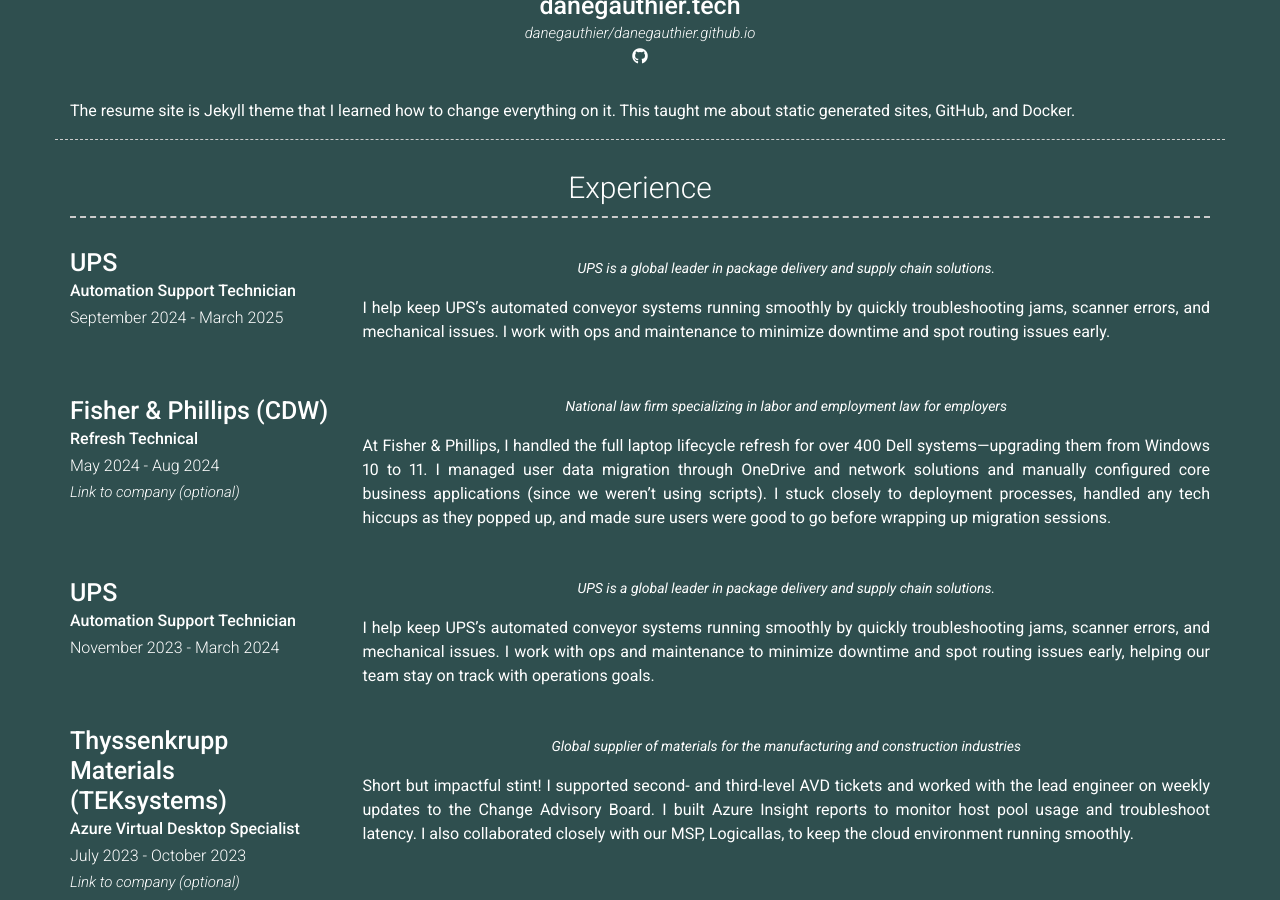
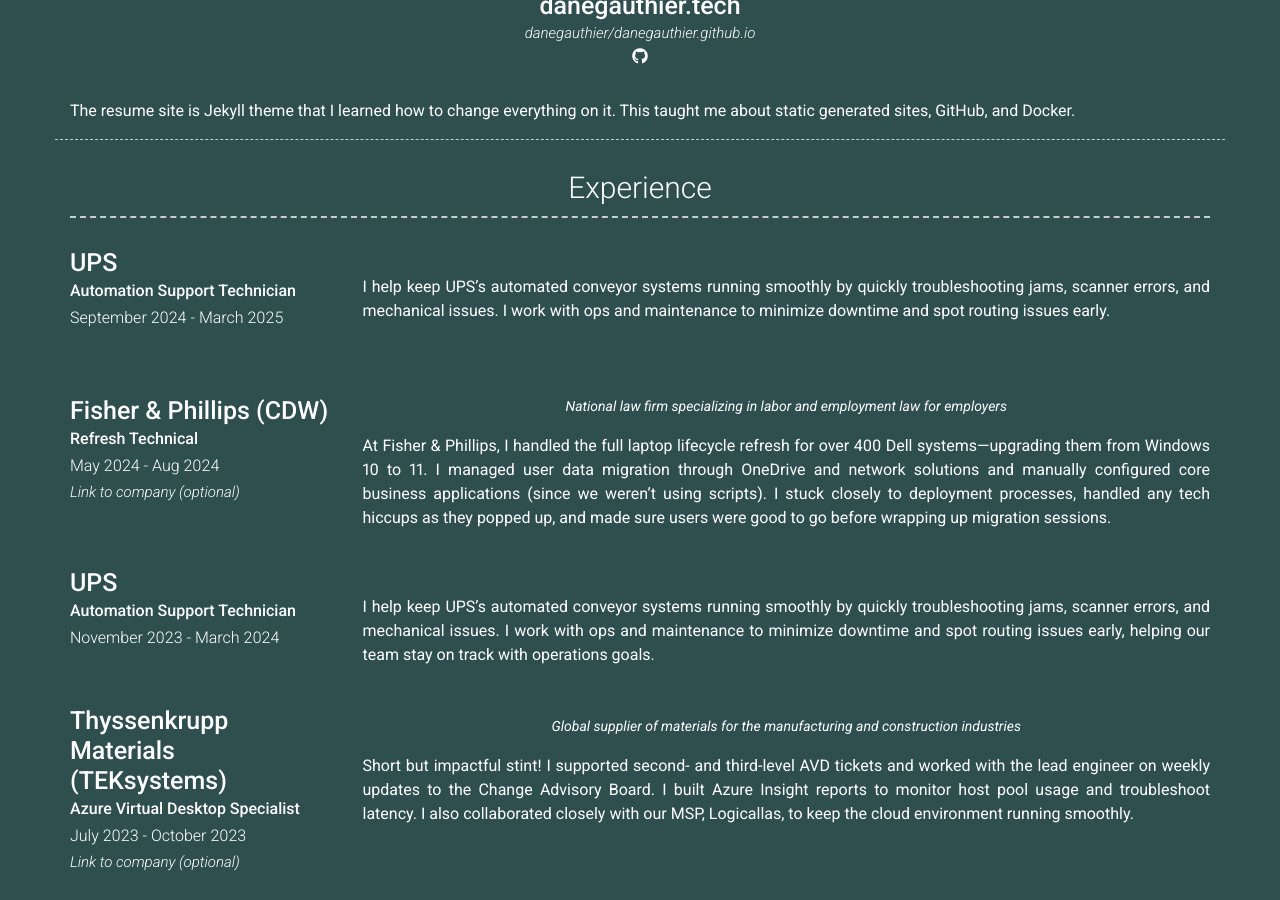
Before and after one commit to dane-gauthier/danegauthier.github.io, a Jekyll site: the page built from index.md, in a window 1280 px wide and 900 px high, scrolled down 639 px. Built offline with Jekyll 4.4.1, drawn with Linux system fonts in a browser that asks for light colours; nearby versions of some CDN libraries.

Commit message:
Edits to brief comany overview section

```diff
--- a/_config.yml
+++ b/_config.yml
@@ -56,7 +56,7 @@
         caption: September 2024  - March 2025
         link:
         quote: >
-          UPS is a global leader in package delivery and supply chain solutions.
+
         description: | # this will include new lines to allow paragraphs
           I help keep UPS’s automated conveyor systems running smoothly by quickly troubleshooting jams, scanner errors, and mechanical issues.
           I work with ops and maintenance to minimize downtime and spot routing issues early.
@@ -77,7 +77,7 @@
         caption: November 2023 - March 2024
         link:
         quote: >
-          UPS is a global leader in package delivery and supply chain solutions.
+
         description: | # this will include new lines to allow paragraphs
           I help keep UPS’s automated conveyor systems running smoothly by quickly troubleshooting jams, scanner errors, and mechanical issues.
           I work with ops and maintenance to minimize downtime and spot routing issues early, helping our team stay on track with operations goals.
```
